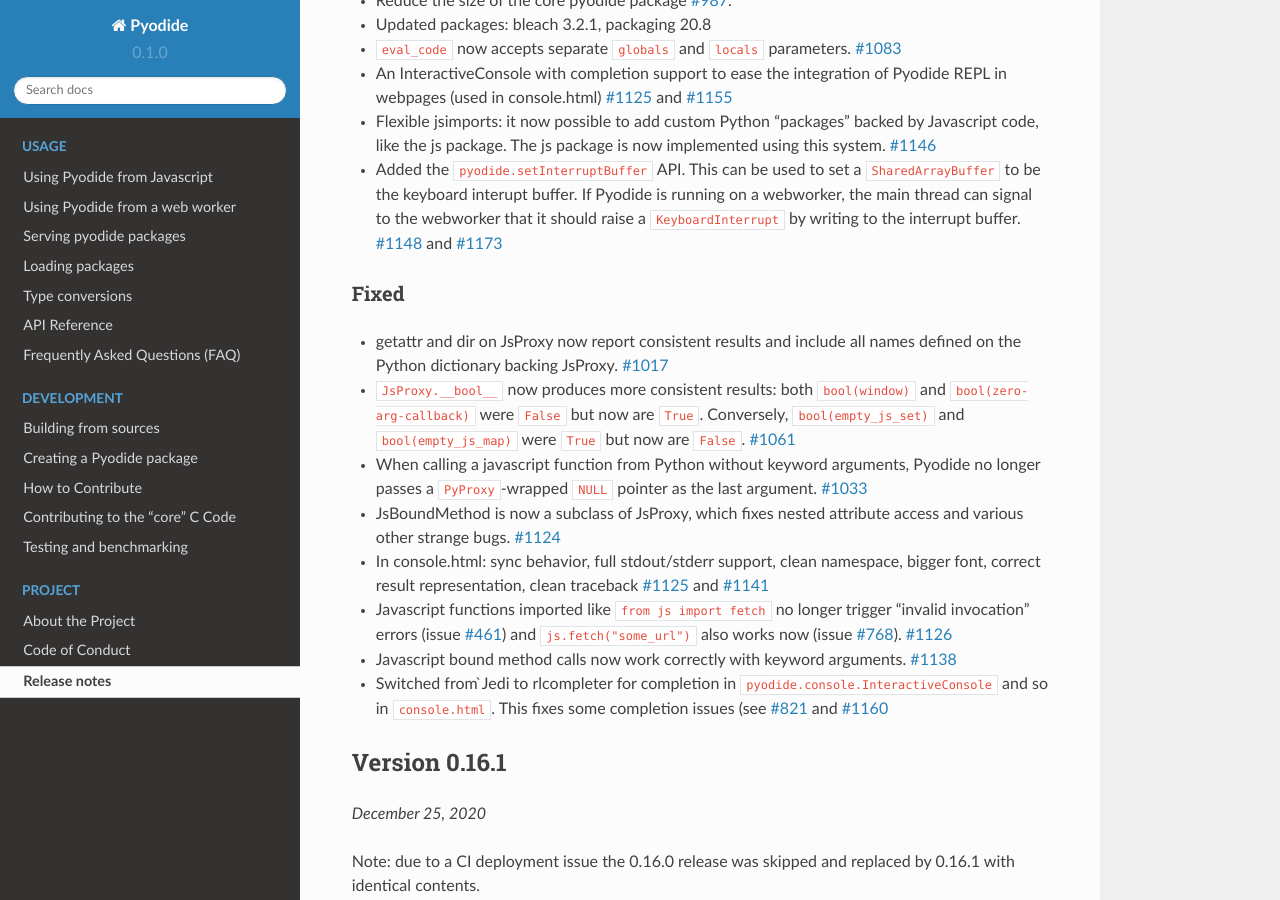
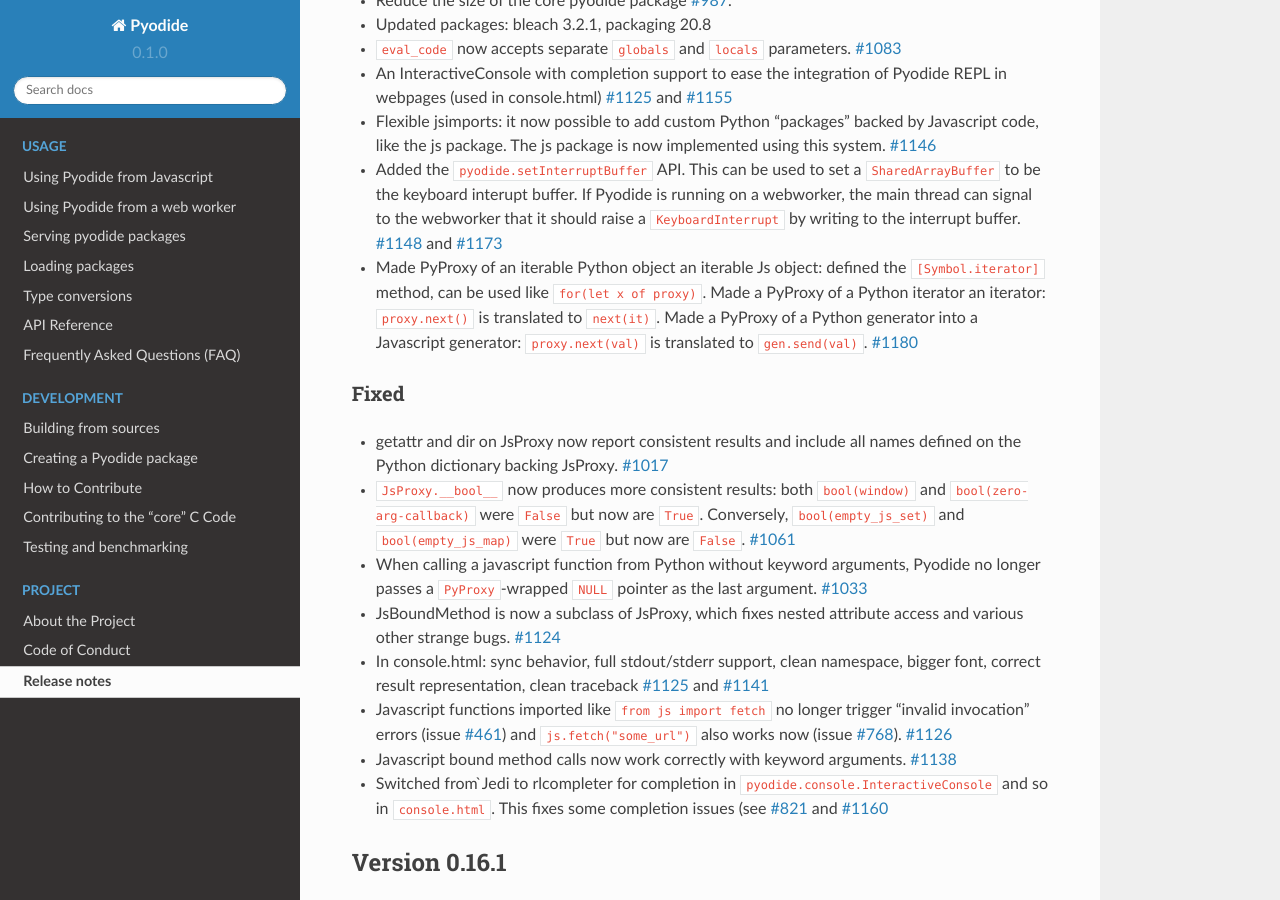
Before and after one commit to pyodide/pyodide, a Sphinx documentation site: the page built from docs/project/changelog.md, in a window 1280 px wide and 900 px high, scrolled down 816 px. Built offline with Sphinx 7.4.7 and the Read the Docs theme 2.0.0, drawn with Linux system fonts in a browser that asks for light colours; the version number is read from the project's files by our own code.

Commit message:
Update changelog

```diff
--- a/docs/project/changelog.md
+++ b/docs/project/changelog.md
@@ -58,6 +58,13 @@
   raise a `KeyboardInterrupt` by writing to the interrupt buffer.
   [#1148](https://github.com/iodide-project/pyodide/pull/1148) and
   [#1173](https://github.com/iodide-project/pyodide/pull/1173)
+- Made PyProxy of an iterable Python object an iterable Js object: defined the
+  `[Symbol.iterator]` method, can be used like `for(let x of proxy)`.
+  Made a PyProxy of a Python iterator an iterator: `proxy.next()` is
+  translated to `next(it)`.
+  Made a PyProxy of a Python generator into a Javascript generator:
+  `proxy.next(val)` is translated to `gen.send(val)`.
+  [#1180](https://github.com/iodide-project/pyodide/pull/1180)
 
 ### Fixed
 - getattr and dir on JsProxy now report consistent results and include all
```
